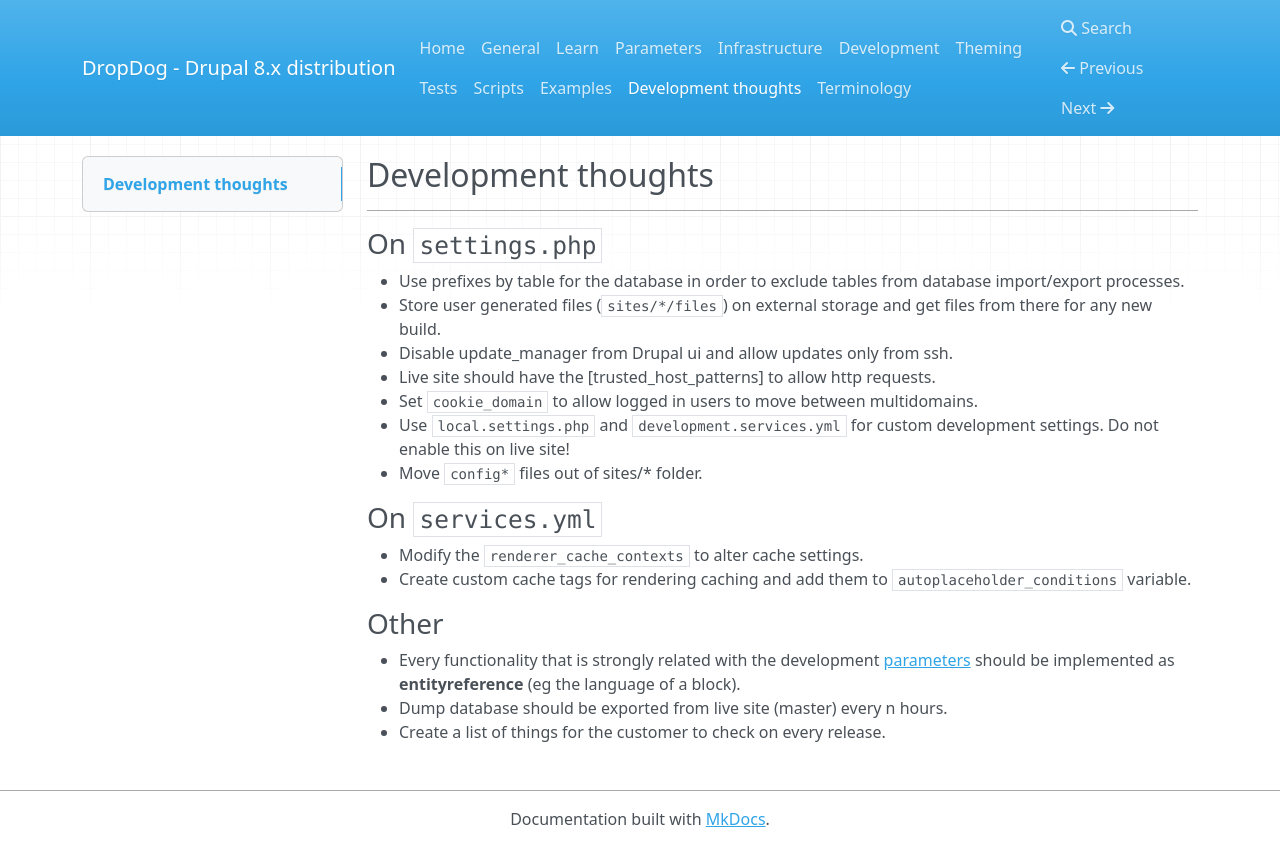
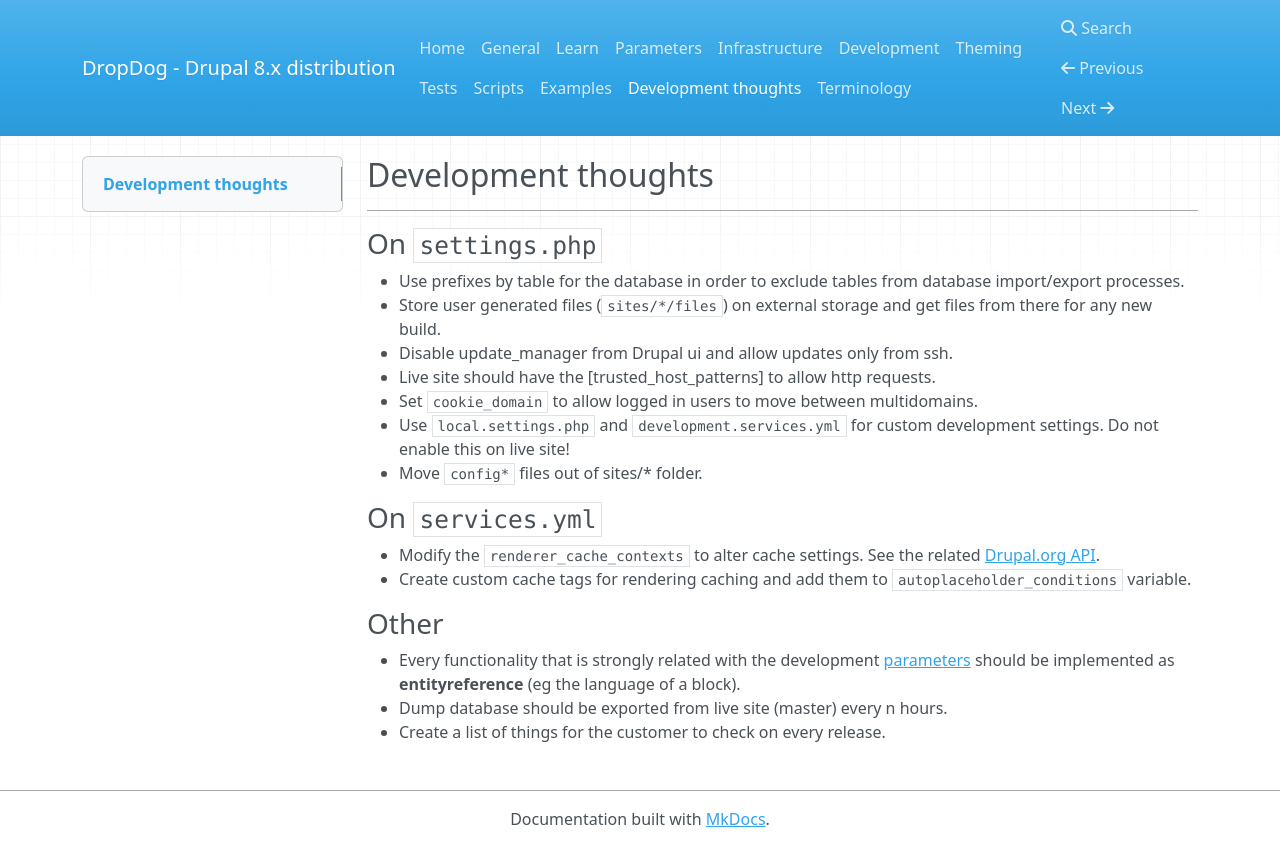
Before and after one commit to dropdog/docs, an MkDocs documentation site: the page built from docs/thoughts.md, in a window 1280 px wide. Shown: the top 866 px of the page. Built offline with MkDocs 1.6.1, drawn with Linux system fonts in a browser that asks for light colours; nearby versions of some CDN libraries; old or Windows-style settings are respelled for this version of MkDocs.

Commit message:
Add new link for cache context

````diff
--- a/docs/thoughts.md
+++ b/docs/thoughts.md
@@ -13,7 +13,7 @@
 
 ### On ```services.yml```
 
-- Modify the ```renderer_cache_contexts``` to alter cache settings.
+- Modify the ```renderer_cache_contexts``` to alter cache settings. See the related [Drupal.org API](https://www.drupal.org/developing/api/8/cache/contexts).
 - Create custom cache tags for rendering caching and add them to ```autoplaceholder_conditions``` variable.
 
 
````
